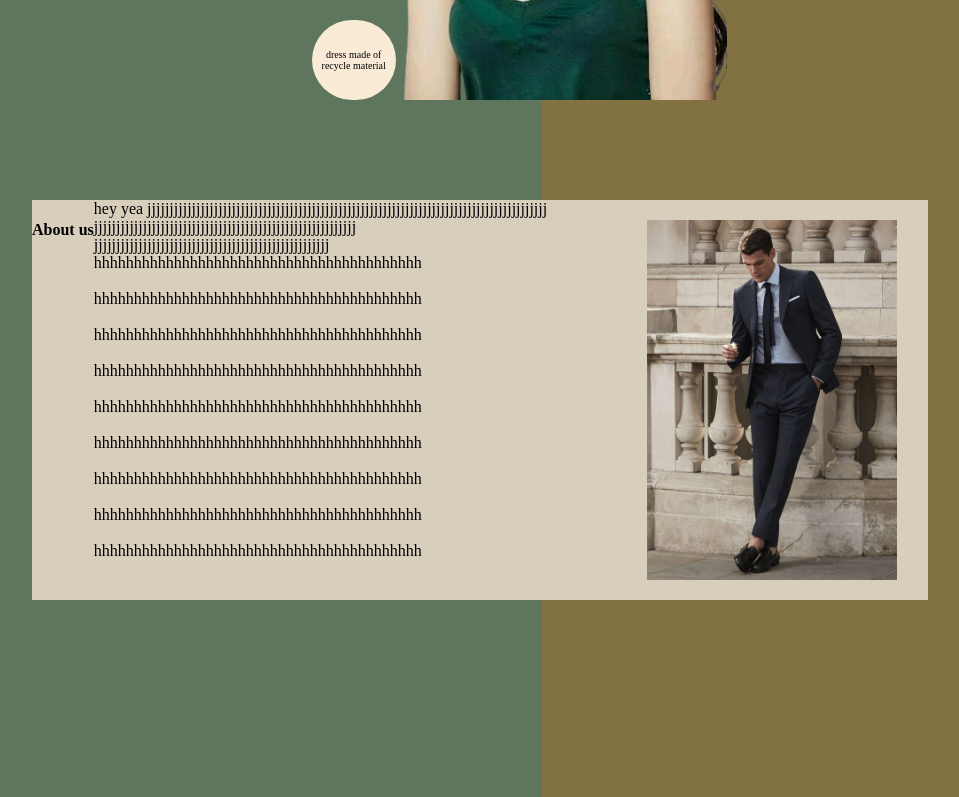
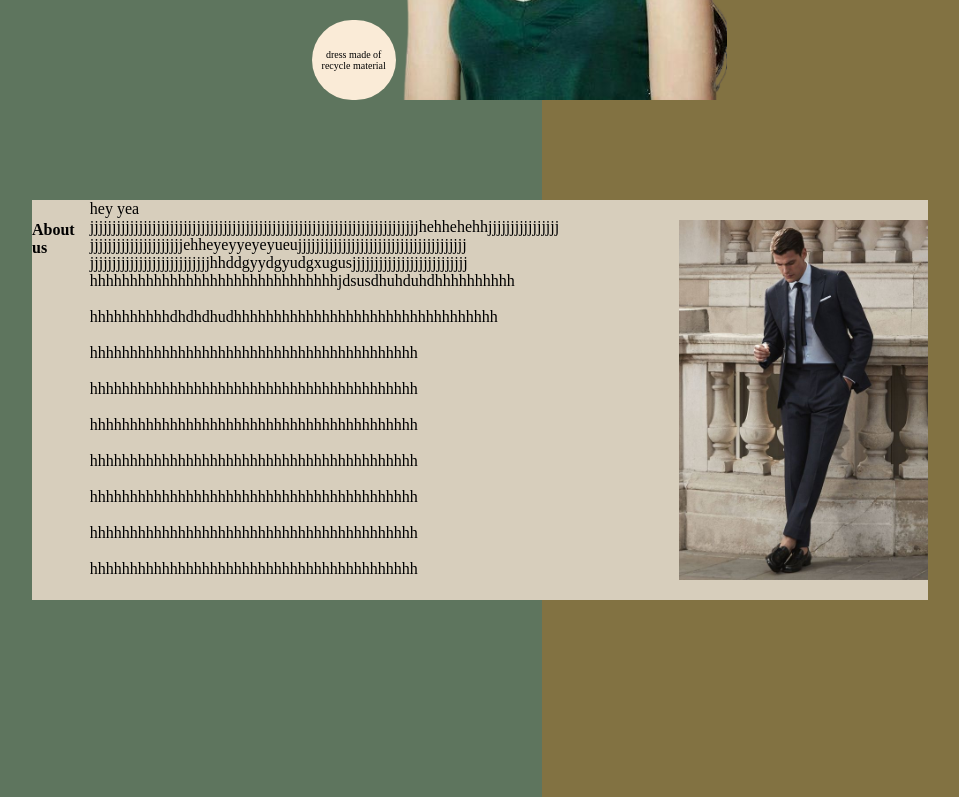
Before and after one commit to chekonda/Lander-page, a plain HTML site: page index.html in a window 1280 px wide. Shown: the part 500-1297 px from the top of the page, without its empty margins (98-1057 px from the left). Drawn offline with Linux system fonts and the light colour scheme.

Commit message:
i have added about and our story and also footer

```diff
--- a/index.html
+++ b/index.html
@@ -31,7 +31,7 @@
             <button class="Catalog">View Catalog</button>
 
         </div>
-        <div class="about"><h4>About us</h4> hey yea jjjjjjjjjjjjjjjjjjjjjjjjjjjjjjjjjjjjjjjjjjjjjjjjjjjjjjjjjjjjjjjjjjjjjjjjjjjjjjjjjjjjjjjjjj  <br> jjjjjjjjjjjjjjjjjjjjjjjjjjjjjjjjjjjjjjjjjjjjjjjjjjjjjjjjjjj <br>jjjjjjjjjjjjjjjjjjjjjjjjjjjjjjjjjjjjjjjjjjjjjjjjjjjjj <br>hhhhhhhhhhhhhhhhhhhhhhhhhhhhhhhhhhhhhhhhh <br><br>hhhhhhhhhhhhhhhhhhhhhhhhhhhhhhhhhhhhhhhhh <br><br>hhhhhhhhhhhhhhhhhhhhhhhhhhhhhhhhhhhhhhhhh <br><br>hhhhhhhhhhhhhhhhhhhhhhhhhhhhhhhhhhhhhhhhh <br><br>hhhhhhhhhhhhhhhhhhhhhhhhhhhhhhhhhhhhhhhhh <br><br>hhhhhhhhhhhhhhhhhhhhhhhhhhhhhhhhhhhhhhhhh <br><br>hhhhhhhhhhhhhhhhhhhhhhhhhhhhhhhhhhhhhhhhh <br><br>hhhhhhhhhhhhhhhhhhhhhhhhhhhhhhhhhhhhhhhhh <br><br>hhhhhhhhhhhhhhhhhhhhhhhhhhhhhhhhhhhhhhhhh <br>
+        <div class="about"><h4>About us</h4> hey yea jjjjjjjjjjjjjjjjjjjjjjjjjjjjjjjjjjjjjjjjjjjjjjjjjjjjjjjjjjjjjjjjjjjjjjjjjjhehhehehhjjjjjjjjjjjjjjjj  <br> jjjjjjjjjjjjjjjjjjjjjehheyeyyeyeyueujjjjjjjjjjjjjjjjjjjjjjjjjjjjjjjjjjjjjj <br>jjjjjjjjjjjjjjjjjjjjjjjjjjjhhddgyydgyudgxugusjjjjjjjjjjjjjjjjjjjjjjjjjj <br>hhhhhhhhhhhhhhhhhhhhhhhhhhhhhhhjdsusdhuhduhdhhhhhhhhhh <br><br>hhhhhhhhhhdhdhdhudhhhhhhhhhhhhhhhhhhhhhhhhhhhhhhhhh <br><br>hhhhhhhhhhhhhhhhhhhhhhhhhhhhhhhhhhhhhhhhh <br><br>hhhhhhhhhhhhhhhhhhhhhhhhhhhhhhhhhhhhhhhhh <br><br>hhhhhhhhhhhhhhhhhhhhhhhhhhhhhhhhhhhhhhhhh <br><br>hhhhhhhhhhhhhhhhhhhhhhhhhhhhhhhhhhhhhhhhh <br><br>hhhhhhhhhhhhhhhhhhhhhhhhhhhhhhhhhhhhhhhhh <br><br>hhhhhhhhhhhhhhhhhhhhhhhhhhhhhhhhhhhhhhhhh <br><br>hhhhhhhhhhhhhhhhhhhhhhhhhhhhhhhhhhhhhhhhh <br>
             <img class="hero" src="baggy-men.png" alt=""> </div>
     </div>
     <!-- <div class="girl">
```
